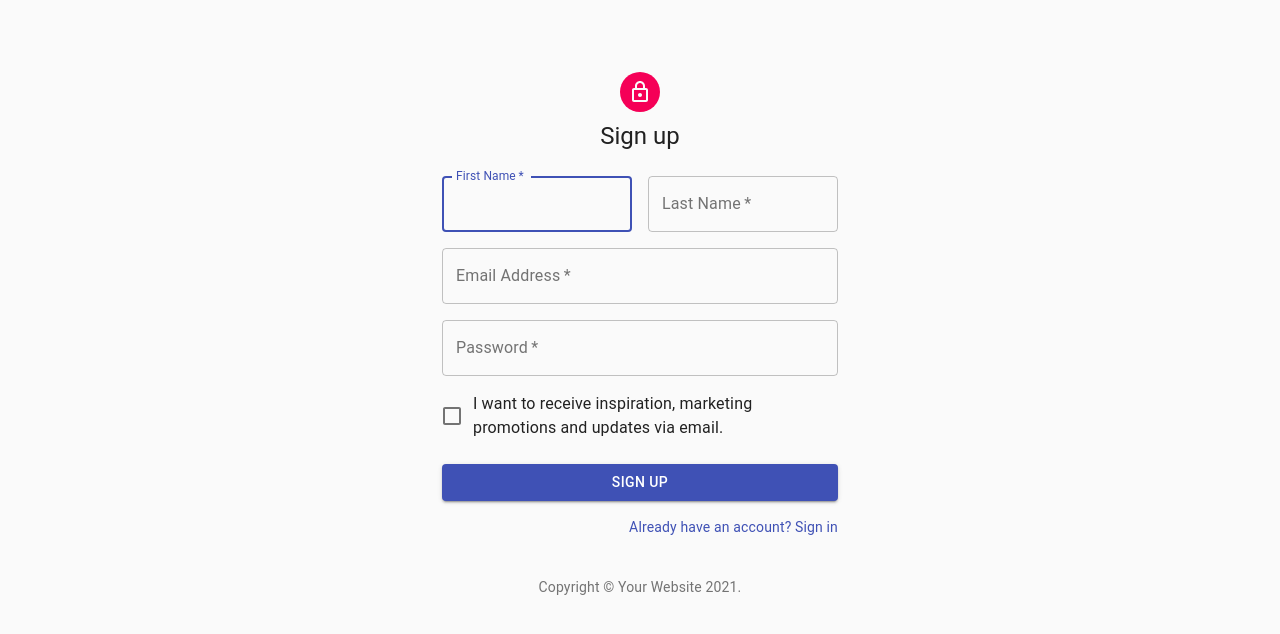
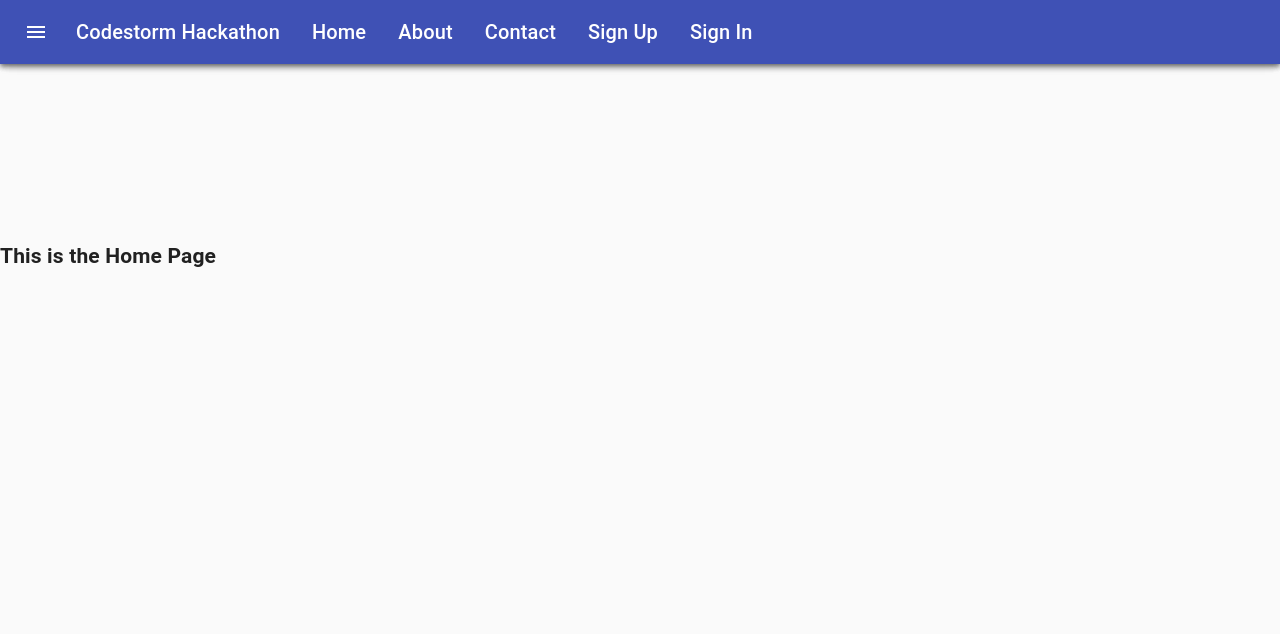
Before and after one commit to prithvirohira8/Codestorm, a React (Create React App) app: page / in a window 1280 px wide. Shown: the top 634 px of the page. Built offline with nearby package versions, Linux system fonts and the light colour scheme.

Commit message:
Navbar changes

```diff
--- a/src/App.js
+++ b/src/App.js
@@ -3,15 +3,27 @@ import React from 'react';
 import ReactDOM from 'react-dom';
 import './App.css';
 import Home_page from './Home_page';
+import About from './About';
 import Navbar from './Navbar';
 import SignIn from "./SignIn";
 import SignUp from "./SignUp";
+import Contact from './Contact';
+import { BrowserRouter as Router, Route, Link, Switch } from 'react-router-dom';
 
 function App() {
   return (
-    <div>
-     <SignUp />
-    </div>
+    <>
+     <Router>
+        <Navbar />
+        <Switch>
+          <Route path='/' exact component={Home_page} />
+          <Route path='/about' component={About} />
+          <Route path='/contact' component={Contact} />
+          <Route path='/sign-up' component={SignUp} />
+          <Route path='/sign-in' component={SignIn} />
+        </Switch>
+      </Router>
+    </>
   );
 }
 
--- a/src/Navbar.js
+++ b/src/Navbar.js
@@ -19,10 +19,7 @@ import InboxIcon from '@material-ui/icons/MoveToInbox';
 import MailIcon from '@material-ui/icons/Mail';
 import Button from '@material-ui/core/Button';
 
-import { BrowserRouter as Router, Route, Link, Switch } from 'react-router-dom';
-import Home_page from './Home_page';
-import About from './About';
-import Contact from './Contact';
+import { Link } from 'react-router-dom';
 
 const drawerWidth = 240;
 
@@ -92,6 +89,8 @@ export default function PersistentDrawerLeft() {
     setOpen(true);
   };
 
+  const buttonStyle = {color: "white", textDecoration: "none", marginRight: "2rem"};
+
   const handleDrawerClose = () => {
     setOpen(false);
   };
@@ -116,37 +115,14 @@ export default function PersistentDrawerLeft() {
             <MenuIcon />
           </IconButton>
           <Typography variant="h6" noWrap>
-            Codestorm Hackethon
+          <Link to='/' style={buttonStyle}>Codestorm Hackathon</Link>
           </Typography>
 
-          <Button variant="h6" color="inherit">Home</Button>
-          <Button variant="h6" color="inherit">About</Button>
-          <Button variant="h6" color="inherit">Contact</Button>
-          <Button variant="h6" color="inherit">Sign Up</Button>
-          <Button variant="h6" color="inherit">Sign In</Button>
-
-          {/* <Router>
-          <Button variant="h6" color="inherit">
-            <li>
-              <Link to="/">Home</Link>
-            </li>
-          </Button>
-          <Button variant="h6" color="inherit">
-            <li>
-              <Link to="/About">About</Link>
-            </li>
-          </Button>
-          <Button variant="h6" color="inherit">
-            <li>
-              <Link to="/Contact">Contact</Link>
-            </li>
-          </Button>
-          <Switch>
-              <Route exact path='/' component={Home_page}></Route>
-              <Route exact path='/About' component={About}></Route>
-              <Route exact path='/Contact' component={Contact}></Route>
-          </Switch>
-          </Router> */}
+          <Typography variant="h6" noWrap><Link to='/' style={buttonStyle}>Home</Link></Typography>
+          <Typography variant="h6" noWrap><Link to='/about' style={buttonStyle}>About</Link></Typography>
+          <Typography variant="h6" noWrap><Link to='/contact' style={buttonStyle}>Contact</Link></Typography>
+          <Typography variant="h6" noWrap><Link to='/sign-up' style={buttonStyle}>Sign Up</Link></Typography>
+          <Typography variant="h6" noWrap><Link to='/sign-in' style={buttonStyle}>Sign In</Link></Typography>
         </Toolbar>
       </AppBar>
       <Drawer
```
